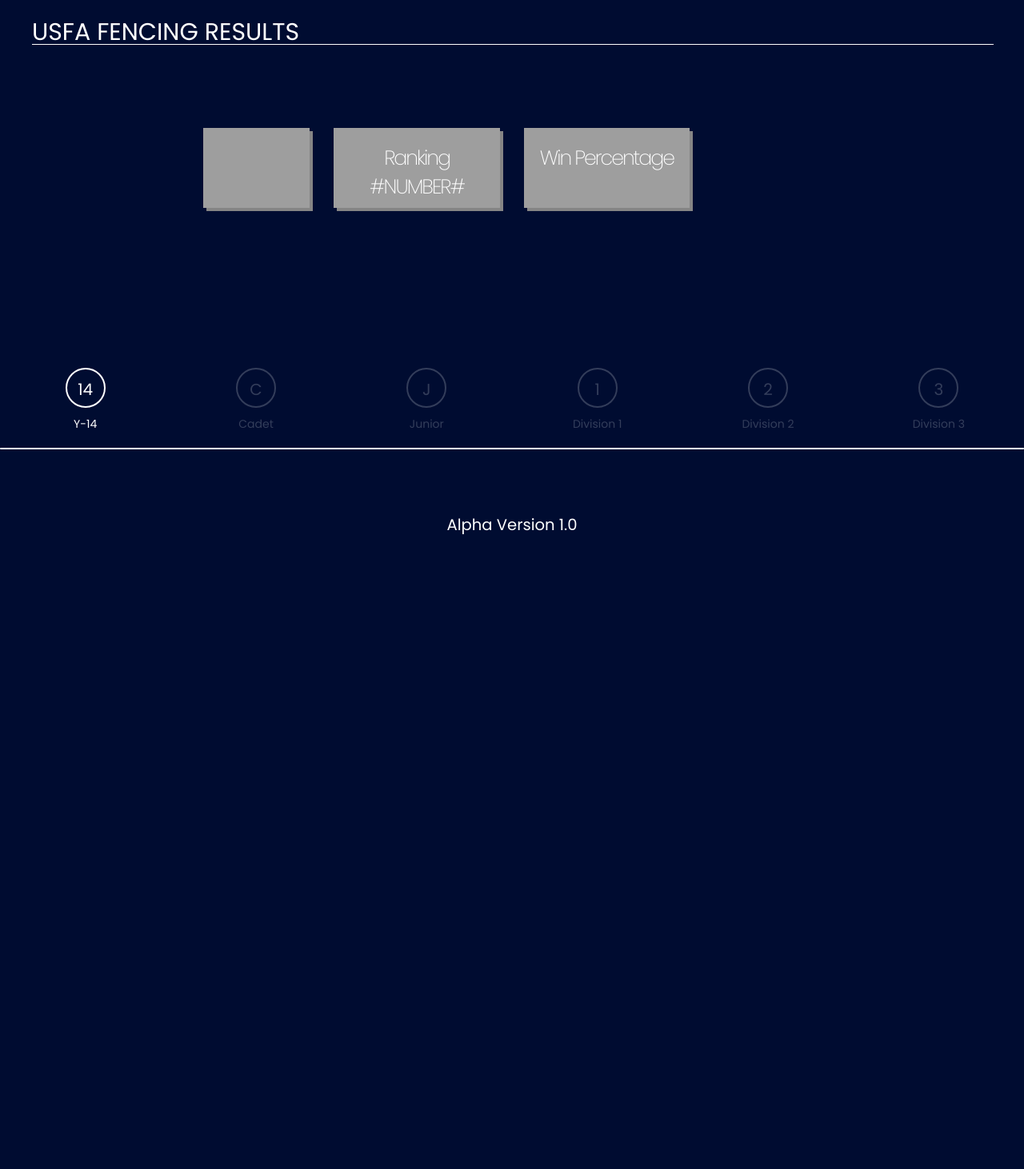
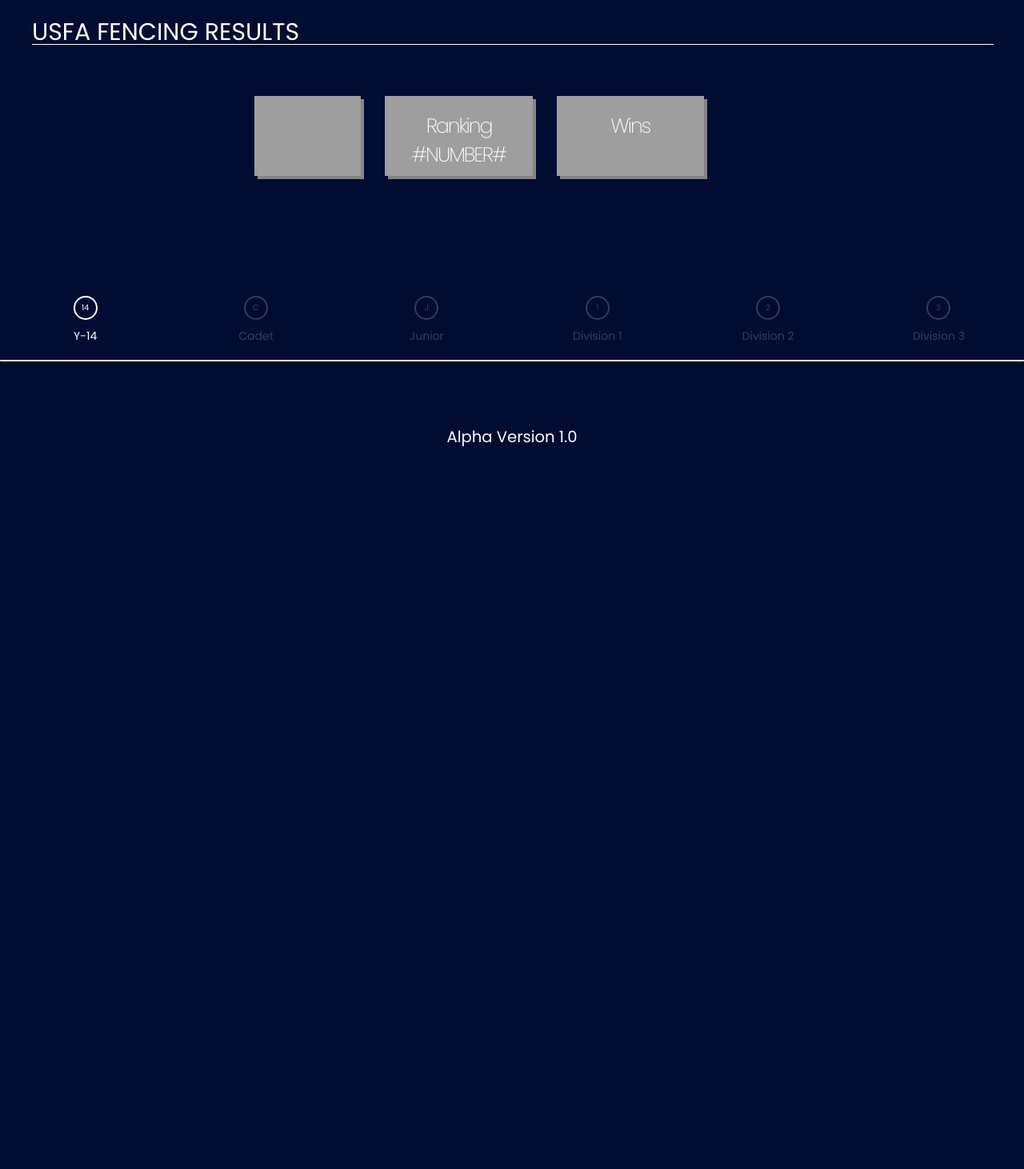
Before and after one commit to thedogwiththedataonit/Fencingscores.com, a Flask app: template templates/profile.html in a window 1280 px wide. Shown: the whole page at 80% size. After the commit the page ends 559 px from the top, so only its background shows below. Run offline with Flask 2, Linux system fonts and the light colour scheme; the template is opened without the code that fills it, so the values that code supplies are empty; some libraries are stand-ins or nearby versions; grey boxes are pictures that could not be loaded.

Commit message:
positioning

```diff
--- a/application.py
+++ b/application.py
@@ -38,7 +38,7 @@
     collection = db["Names"]
 
     name_document = collection.find_one({"Name":usr})
-    win_pre = (name_document.get('Pool_win_percentage') )
+    win_pre = name_document.get('Pool_win_percentage')
     win_p = round(win_pre, 2) * 100
     win_percentage = str(win_p) + "%"
 
@@ -48,7 +48,8 @@
     club = name_document.get("Club")
     nation = name_document.get("Nation")
 
-        #How do I send pool data?? DEFINE WIN LOSS BEFORE SO ITS IN MONGODB
+    #Organize by competition category within the python call, so sort the competitions by category, all values, including wins score etc
+
     win_fencers_list = []
     win_scores_list = []
     win_list_len = []
--- a/static/css/main.css
+++ b/static/css/main.css
@@ -569,9 +569,9 @@
 .containerhead {
   display: flex;
   vertical-align: middle;
-  margin-top: 160px;
-  height: 300px;
-  width: 90%;
+  margin-top: 120px;
+  height: 250px;
+  width: 80%;
 }
 
 
@@ -794,14 +794,14 @@
 }
 
 .slidemenu label .icon{
-  font-size: 20px;
+  font-size: 10px;
   border: solid 2px rgb(255, 255, 255);
   text-align: center;
-  height: 50px;
-  width: 50px;
+  height: 30px;
+  width: 30px;
   display: block;
   margin: 0 auto;
-  line-height: 50px;
+  line-height: 25px;
   border-radius: 50%;
 }
 
--- a/templates/profile.html
+++ b/templates/profile.html
@@ -45,7 +45,7 @@
             </div>
             <div class="roundedboxper">
                 <br>
-                <p> Win Percentage</p>
+                <p> Wins</p>
                 <p> {{ win_percentage }} </p>
             </div>
         </div>
```
